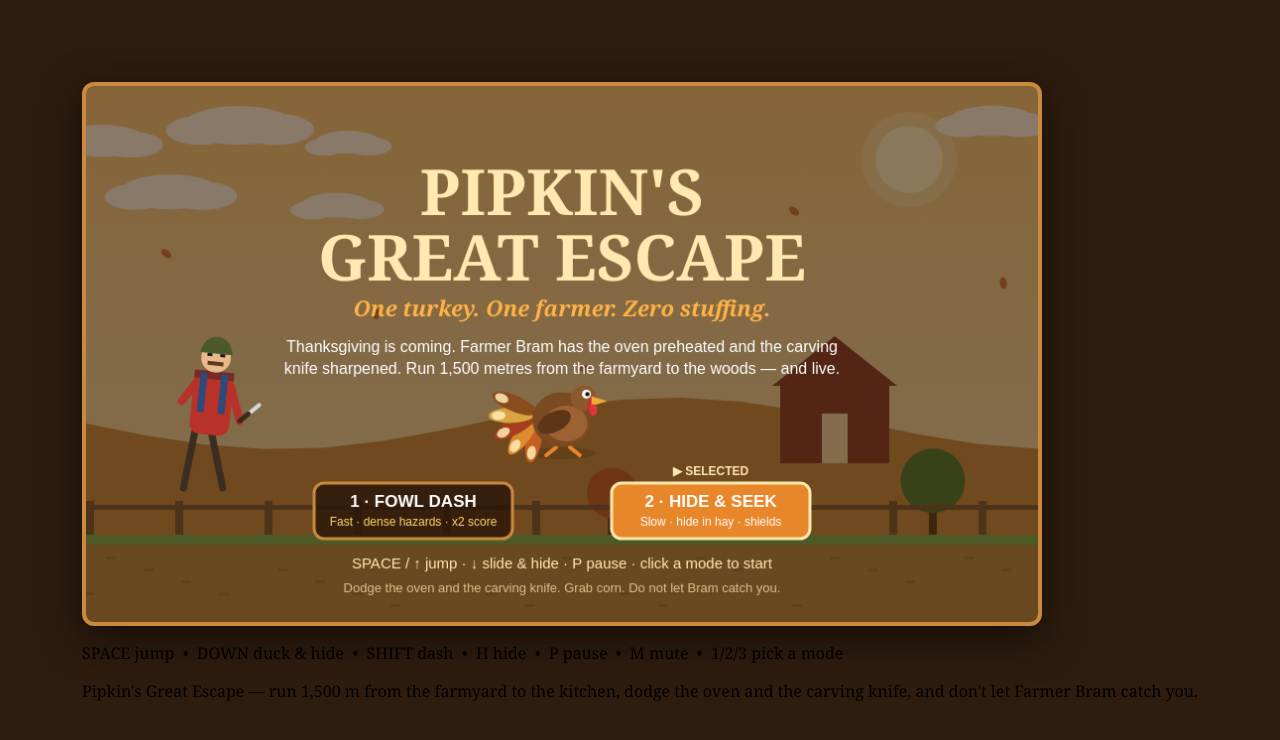
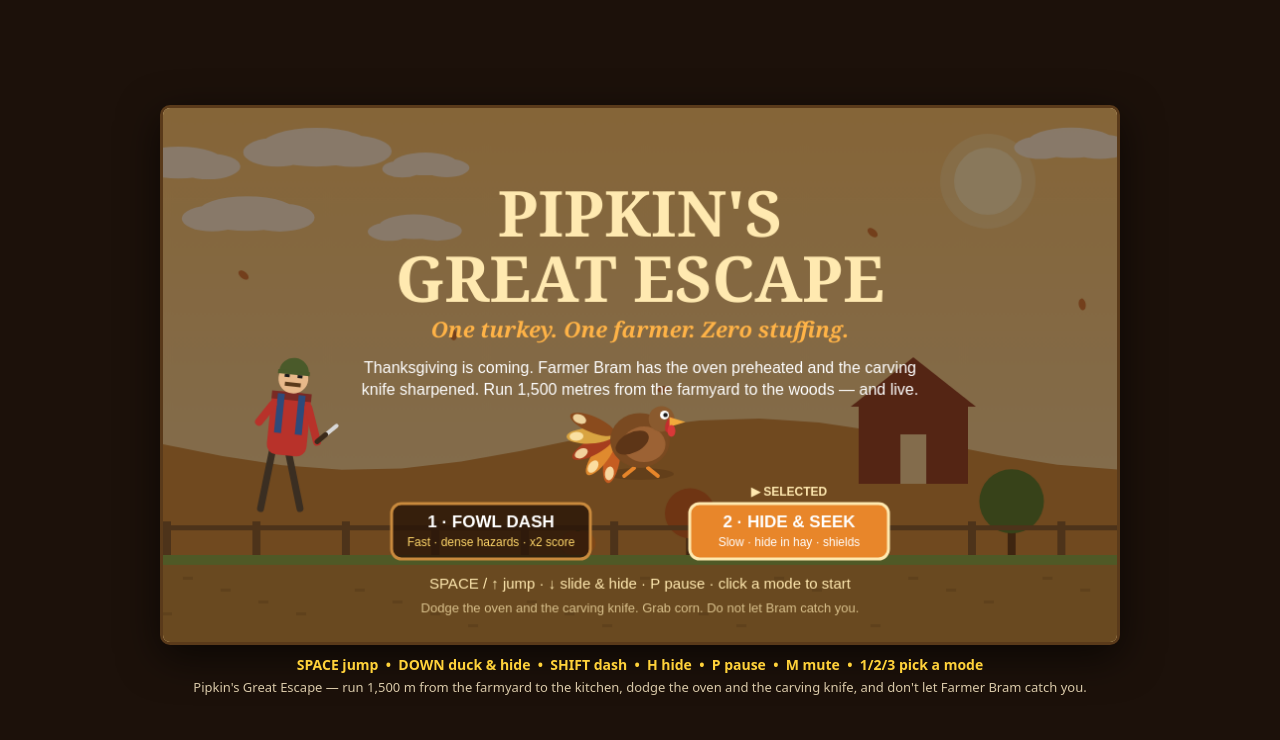
Before and after one commit to museshiro/turkey-run-game-01, a plain HTML site: page game/index.html in a window 1280 px wide. Drawn offline with Linux system fonts and the light colour scheme; animation ran at ten frames a second; a script that the page names is missing.

Commit message:
v2 game/style.css

```diff
--- a/game/style.css
+++ b/game/style.css
@@ -1,40 +1,27 @@
-/* Pipkin's Great Escape — page chrome around the canvas. */
-* { box-sizing: border-box; }
-
+/* style.css — dark full-bleed page, canvas centred, control hints below. */
+* { box-sizing: border-box; margin: 0; padding: 0; }
+html, body { height: 100%; }
 body {
-  margin: 0;
-  min-height: 100vh;
-  background: #2e1c0e;
+  background: #1c110a;
+  color: #ffe9b0;
+  font-family: system-ui, -apple-system, "Segoe UI", sans-serif;
   display: flex;
   align-items: center;
   justify-content: center;
-  font-family: Georgia, 'Times New Roman', serif;
 }
-
-.stage {
-  text-align: center;
-  padding: 12px;
-}
-
+#wrap { text-align: center; padding: 12px; }
 #game {
   display: block;
-  width: min(960px, 96vw);
-  height: auto;
-  border: 4px solid #c98a3d;
-  border-radius: 12px;
-  box-shadow: 0 12px 40px rgba(0, 0, 0, 0.55);
-  background: #f7c873;
+  width: 960px;
+  height: 540px;
+  max-width: 96vw;
+  max-height: 78vh;
+  margin: 0 auto;
+  border: 3px solid #5a3a1a;
+  border-radius: 10px;
+  background: #f7d9a0;
+  box-shadow: 0 12px 40px rgba(0, 0, 0, 0.6);
   cursor: pointer;
 }
-
-#game:focus {
-  outline: 2px solid #ffe9b0;
-  outline-offset: 2px;
-}
-
-.hint {
-  color: #e8c98a;
-  font-family: sans-serif;
-  font-size: 14px;
-  margin: 10px 0 0;
-}
+#help { margin-top: 10px; font-size: 14px; font-weight: 600; color: #ffd23a; }
+#tag { margin-top: 4px; font-size: 13px; color: #d8c8a8; }
```
